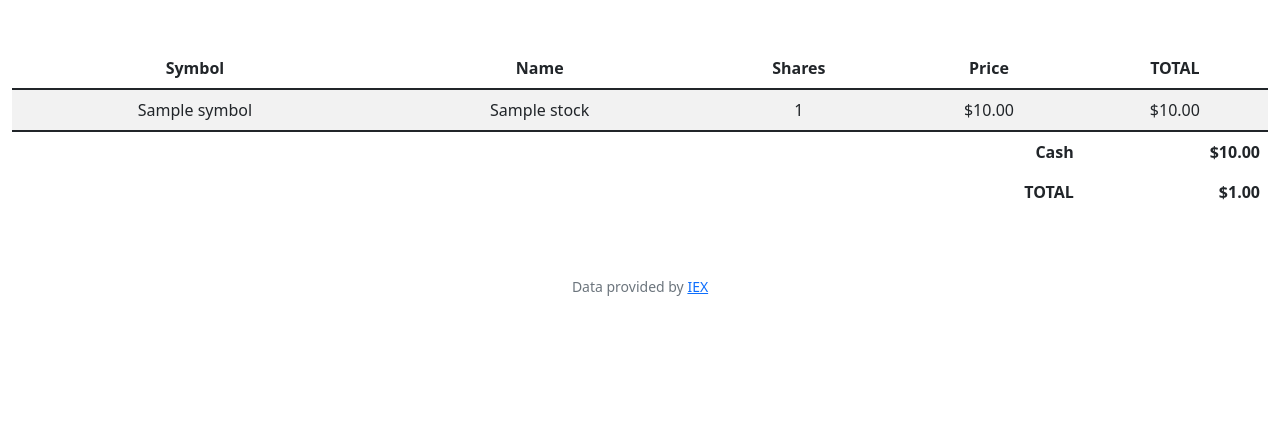
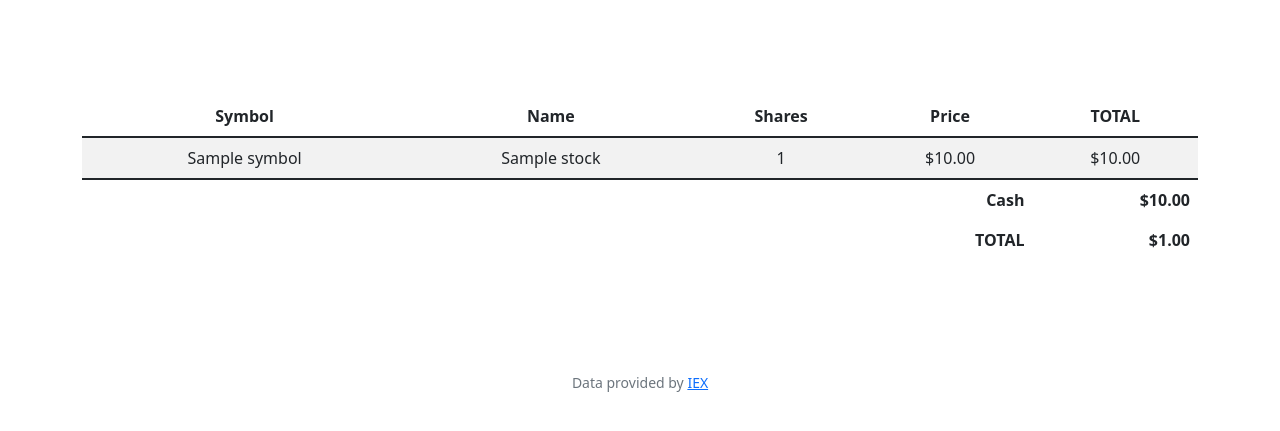
Before and after one commit to Lurenjia-26/CS50-2023-Solutions, a Flask app: template pset9/finance/templates/index.html in a window 1280 px wide. Shown: the part 76-507 px from the top of the page. Run offline with Flask 3, Linux system fonts and the light colour scheme; the template is opened without the code that fills it: most values are stand-ins (such as "Sample title", 1, 10 or a date in 2020); some libraries are stand-ins or nearby versions.

Commit message:
Wed, Aug 16, 2023, 4:18 PM +08:00

```diff
--- a/pset9/finance/templates/index.html
+++ b/pset9/finance/templates/index.html
@@ -6,6 +6,7 @@
 
 {% block main %}
 
+    <main class="container py-5 text-center">
         <table class="table table-striped">
             <thead>
                 <th>Symbol</th>
@@ -36,5 +37,6 @@
                 </tfoot>
             </tbody>
         </table>
+    </main>
 
 {% endblock %}
```
Lines whose indentation alone changed are shown as unchanged.
